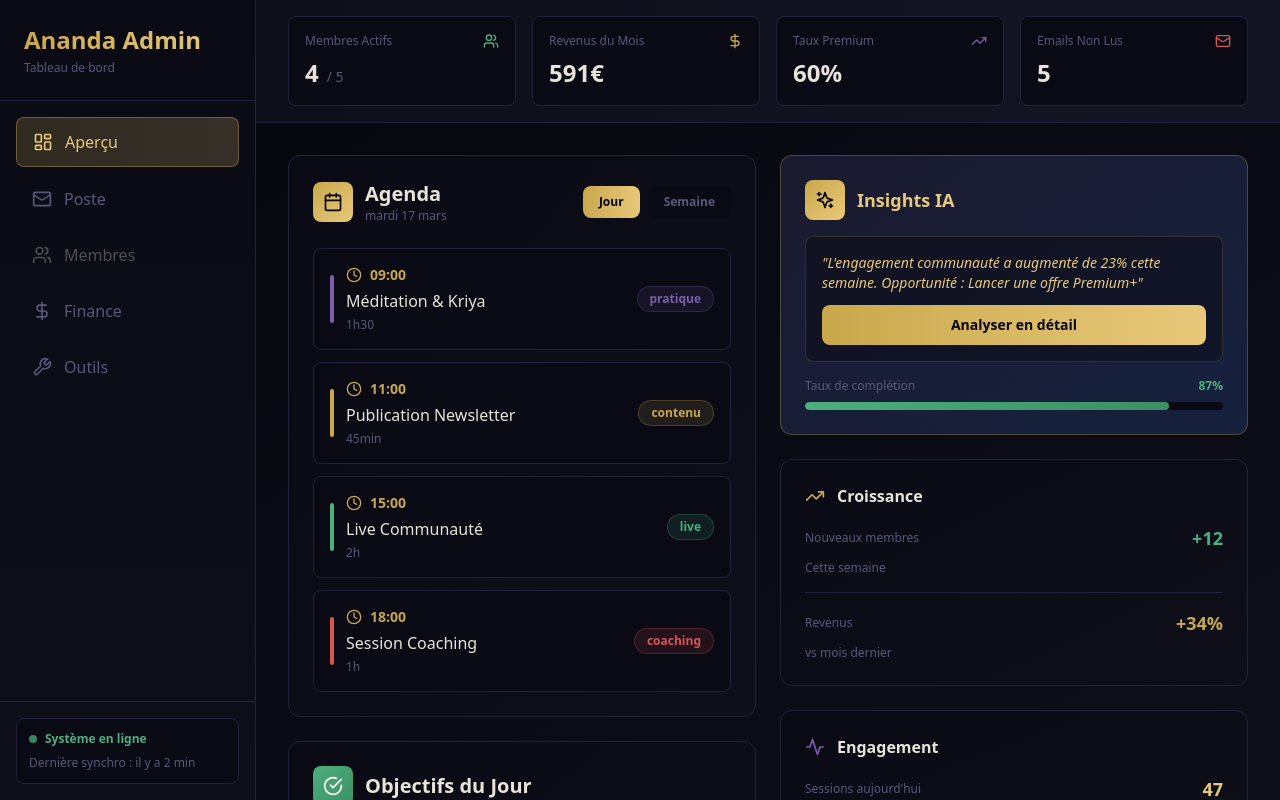
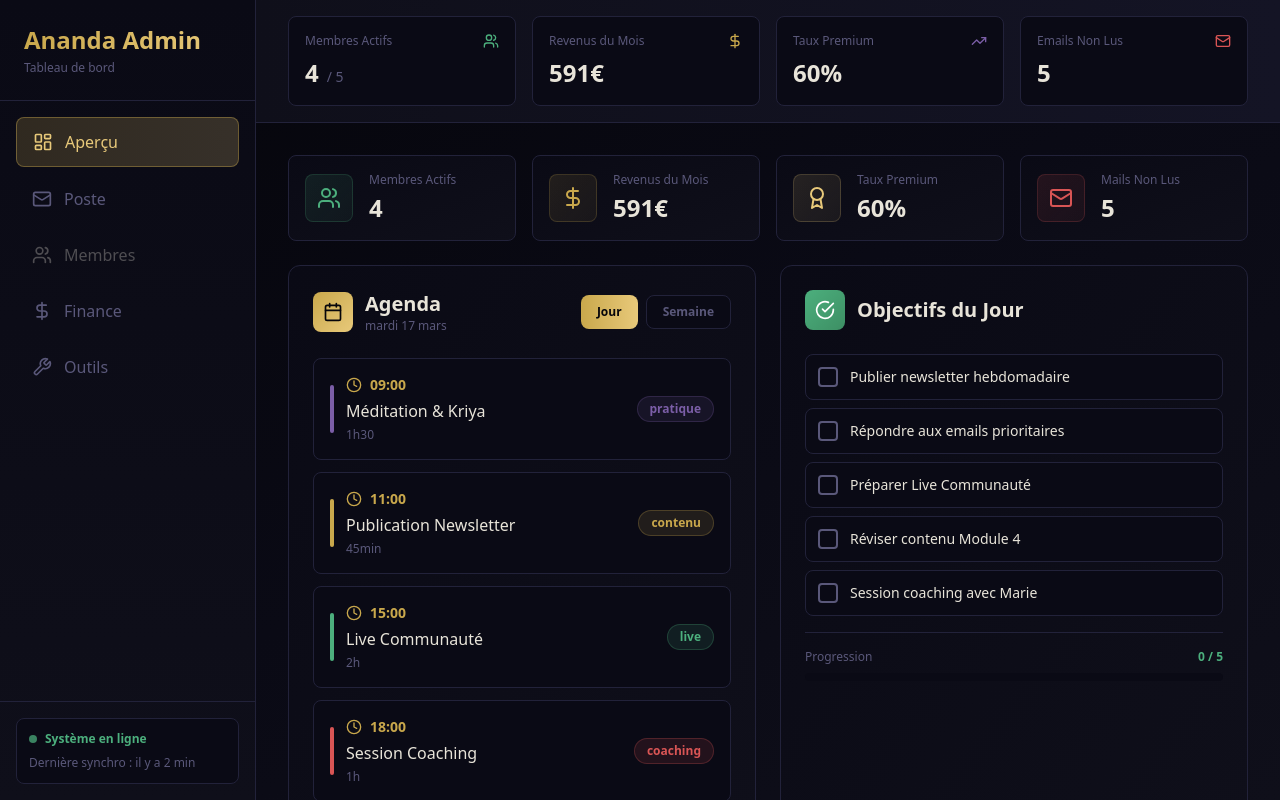
Before and after one commit to evequoz/dashboard-ananda, a React (Vite) app: page / in a window 1280 px wide. Built offline with nearby package versions, Linux system fonts and the light colour scheme.

Commit message:
Restructure Ananda Overview

```diff
--- a/src/pages/Overview.tsx
+++ b/src/pages/Overview.tsx
@@ -1,10 +1,11 @@
 import { useState } from 'react';
-import { Calendar, Clock, Sparkles, TrendingUp, Activity, CheckCircle } from 'lucide-react';
-import { mockAgenda, mockObjectives, Objective } from '../data/mockData';
+import { Calendar, Clock, Sparkles, TrendingUp, Activity, CheckCircle, Users, DollarSign, Mail, Award } from 'lucide-react';
+import { mockAgenda, mockObjectives, Objective, getStats } from '../data/mockData';
 
 export const Overview = () => {
   const [view, setView] = useState<'day' | 'week'>('day');
   const [objectives, setObjectives] = useState<Objective[]>(mockObjectives);
+  const stats = getStats();
 
   const toggleObjective = (id: string) => {
     setObjectives(objectives.map(obj =>
@@ -12,9 +13,42 @@ export const Overview = () => {
     ));
   };
 
+  const statCards = [
+    { label: 'Membres Actifs', value: stats.activeMembers, icon: Users, color: '#4caf7d' },
+    { label: 'Revenus du Mois', value: `${stats.monthlyRevenue}€`, icon: DollarSign, color: '#c9a84c' },
+    { label: 'Taux Premium', value: `${Math.round((stats.premiumMembers / stats.totalMembers) * 100)}%`, icon: Award, color: '#e8c97a' },
+    { label: 'Mails Non Lus', value: stats.unreadEmails, icon: Mail, color: '#d95555' },
+  ];
+
   return (
-    <div className="grid grid-cols-2 gap-6">
-      <div className="space-y-6">
+    <div className="space-y-6">
+      <div className="grid grid-cols-4 gap-4">
+        {statCards.map((stat) => {
+          const Icon = stat.icon;
+          return (
+            <div
+              key={stat.label}
+              className="bg-gradient-to-br from-[#0a0a15] to-[#0f0f1a] rounded-lg border border-[#22223a] p-4 flex items-center gap-4"
+            >
+              <div
+                className="w-12 h-12 rounded-lg flex items-center justify-center shrink-0"
+                style={{
+                  background: `linear-gradient(135deg, ${stat.color}20, ${stat.color}10)`,
+                  border: `1px solid ${stat.color}30`,
+                }}
+              >
+                <Icon className="w-6 h-6" style={{ color: stat.color }} />
+              </div>
+              <div className="flex-1">
+                <p className="text-xs text-[#5a587a] mb-1">{stat.label}</p>
+                <p className="text-2xl font-bold text-[#e8e4d9]">{stat.value}</p>
+              </div>
+            </div>
+          );
+        })}
+      </div>
+
+      <div className="grid grid-cols-2 gap-6">
         <div className="bg-gradient-to-br from-[#0a0a15] to-[#0f0f1a] rounded-xl border border-[#22223a] p-6">
           <div className="flex items-center justify-between mb-6">
             <div className="flex items-center gap-3">
@@ -38,7 +72,7 @@ export const Overview = () => {
                 className={`px-4 py-2 rounded-lg text-xs font-semibold transition-all ${
                   view === 'day'
                     ? 'bg-gradient-to-r from-[#c9a84c] to-[#e8c97a] text-[#05050a]'
-                    : 'bg-[#0a0a15] text-[#5a587a] hover:text-[#e8e4d9]'
+                    : 'bg-[#0a0a15] text-[#5a587a] hover:text-[#e8e4d9] border border-[#22223a]'
                 }`}
               >
                 Jour
@@ -48,7 +82,7 @@ export const Overview = () => {
                 className={`px-4 py-2 rounded-lg text-xs font-semibold transition-all ${
                   view === 'week'
                     ? 'bg-gradient-to-r from-[#c9a84c] to-[#e8c97a] text-[#05050a]'
-                    : 'bg-[#0a0a15] text-[#5a587a] hover:text-[#e8e4d9]'
+                    : 'bg-[#0a0a15] text-[#5a587a] hover:text-[#e8e4d9] border border-[#22223a]'
                 }`}
               >
                 Semaine
@@ -91,12 +125,14 @@ export const Overview = () => {
               ))}
             </div>
           ) : (
-            <div className="space-y-4">
+            <div className="space-y-3">
               {['Lundi', 'Mardi', 'Mercredi', 'Jeudi', 'Vendredi'].map((day, index) => (
                 <div key={day} className="p-4 bg-[#0a0a15] rounded-lg border border-[#22223a]">
-                  <h3 className="text-sm font-semibold text-[#c9a84c] mb-2">{day}</h3>
-                  <div className="text-xs text-[#5a587a]">
-                    {index === 0 ? '4 événements planifiés' : `${Math.floor(Math.random() * 3) + 1} événements planifiés`}
+                  <div className="flex items-center justify-between">
+                    <h3 className="text-sm font-semibold text-[#c9a84c]">{day}</h3>
+                    <span className="text-xs text-[#5a587a]">
+                      {index === 0 ? '4 événements' : `${Math.floor(Math.random() * 3) + 1} événements`}
+                    </span>
                   </div>
                 </div>
               ))}
@@ -142,13 +178,13 @@ export const Overview = () => {
           </div>
 
           <div className="mt-4 pt-4 border-t border-[#22223a]">
-            <div className="flex items-center justify-between text-xs">
+            <div className="flex items-center justify-between text-xs mb-2">
               <span className="text-[#5a587a]">Progression</span>
               <span className="text-[#4caf7d] font-semibold">
                 {objectives.filter(o => o.completed).length} / {objectives.length}
               </span>
             </div>
-            <div className="w-full bg-[#0a0a15] rounded-full h-2 overflow-hidden mt-2">
+            <div className="w-full bg-[#0a0a15] rounded-full h-2 overflow-hidden">
               <div
                 className="bg-gradient-to-r from-[#4caf7d] to-[#3d8f64] h-full rounded-full transition-all duration-300"
                 style={{ width: `${(objectives.filter(o => o.completed).length / objectives.length) * 100}%` }}
@@ -158,7 +194,7 @@ export const Overview = () => {
         </div>
       </div>
 
-      <div className="space-y-6">
+      <div className="grid grid-cols-3 gap-6">
         <div className="bg-gradient-to-br from-[#1a1a2e] to-[#16213e] rounded-xl border border-[#c9a84c]/30 p-6">
           <div className="flex items-center gap-3 mb-4">
             <div className="w-10 h-10 bg-gradient-to-br from-[#c9a84c] to-[#e8c97a] rounded-lg flex items-center justify-center">
@@ -169,8 +205,8 @@ export const Overview = () => {
 
           <div className="space-y-4">
             <div className="bg-[#0a0a15]/50 rounded-lg p-4 border border-[#c9a84c]/20">
-              <p className="text-sm text-[#e8c97a] italic mb-3">
-                "L'engagement communauté a augmenté de 23% cette semaine. Opportunité : Lancer une offre Premium+"
+              <p className="text-sm text-[#e8c97a] italic mb-3 leading-relaxed">
+                "L'engagement communauté a augmenté de 23% cette semaine."
               </p>
               <button className="w-full py-2.5 bg-gradient-to-r from-[#c9a84c] to-[#e8c97a] text-[#05050a] rounded-lg font-semibold text-sm hover:scale-105 transition-transform">
                 Analyser en détail
@@ -191,21 +227,24 @@ export const Overview = () => {
 
         <div className="bg-gradient-to-br from-[#0a0a15] to-[#0f0f1a] rounded-xl border border-[#22223a] p-6">
           <div className="flex items-center gap-3 mb-4">
-            <TrendingUp className="w-5 h-5 text-[#c9a84c]" />
-            <h3 className="font-semibold text-[#e8e4d9]">Croissance</h3>
+            <div className="w-10 h-10 bg-gradient-to-br from-[#4caf7d] to-[#3d8f64] rounded-lg flex items-center justify-center">
+              <TrendingUp className="w-5 h-5 text-white" />
+            </div>
+            <h2 className="text-lg font-semibold text-[#e8e4d9]">Croissance</h2>
           </div>
+
           <div className="space-y-4">
             <div>
               <div className="flex items-center justify-between mb-2">
                 <span className="text-xs text-[#5a587a]">Nouveaux membres</span>
-                <span className="text-lg font-bold text-[#4caf7d]">+12</span>
+                <span className="text-2xl font-bold text-[#4caf7d]">+12</span>
               </div>
               <div className="text-xs text-[#5a587a]">Cette semaine</div>
             </div>
             <div className="pt-4 border-t border-[#22223a]">
               <div className="flex items-center justify-between mb-2">
                 <span className="text-xs text-[#5a587a]">Revenus</span>
-                <span className="text-lg font-bold text-[#c9a84c]">+34%</span>
+                <span className="text-2xl font-bold text-[#c9a84c]">+34%</span>
               </div>
               <div className="text-xs text-[#5a587a]">vs mois dernier</div>
             </div>
@@ -214,17 +253,20 @@ export const Overview = () => {
 
         <div className="bg-gradient-to-br from-[#0a0a15] to-[#0f0f1a] rounded-xl border border-[#22223a] p-6">
           <div className="flex items-center gap-3 mb-4">
-            <Activity className="w-5 h-5 text-[#7b5ea7]" />
-            <h3 className="font-semibold text-[#e8e4d9]">Engagement</h3>
+            <div className="w-10 h-10 bg-gradient-to-br from-[#7b5ea7] to-[#6b4e97] rounded-lg flex items-center justify-center">
+              <Activity className="w-5 h-5 text-white" />
+            </div>
+            <h2 className="text-lg font-semibold text-[#e8e4d9]">Engagement</h2>
           </div>
+
           <div className="space-y-4">
             <div className="flex items-center justify-between">
               <span className="text-xs text-[#5a587a]">Sessions aujourd'hui</span>
-              <span className="text-lg font-bold text-[#e8c97a]">47</span>
+              <span className="text-2xl font-bold text-[#e8c97a]">47</span>
             </div>
             <div className="flex items-center justify-between pt-4 border-t border-[#22223a]">
               <span className="text-xs text-[#5a587a]">Durée moyenne</span>
-              <span className="text-lg font-bold text-[#e8c97a]">23 min</span>
+              <span className="text-2xl font-bold text-[#e8c97a]">23 min</span>
             </div>
           </div>
         </div>
```
